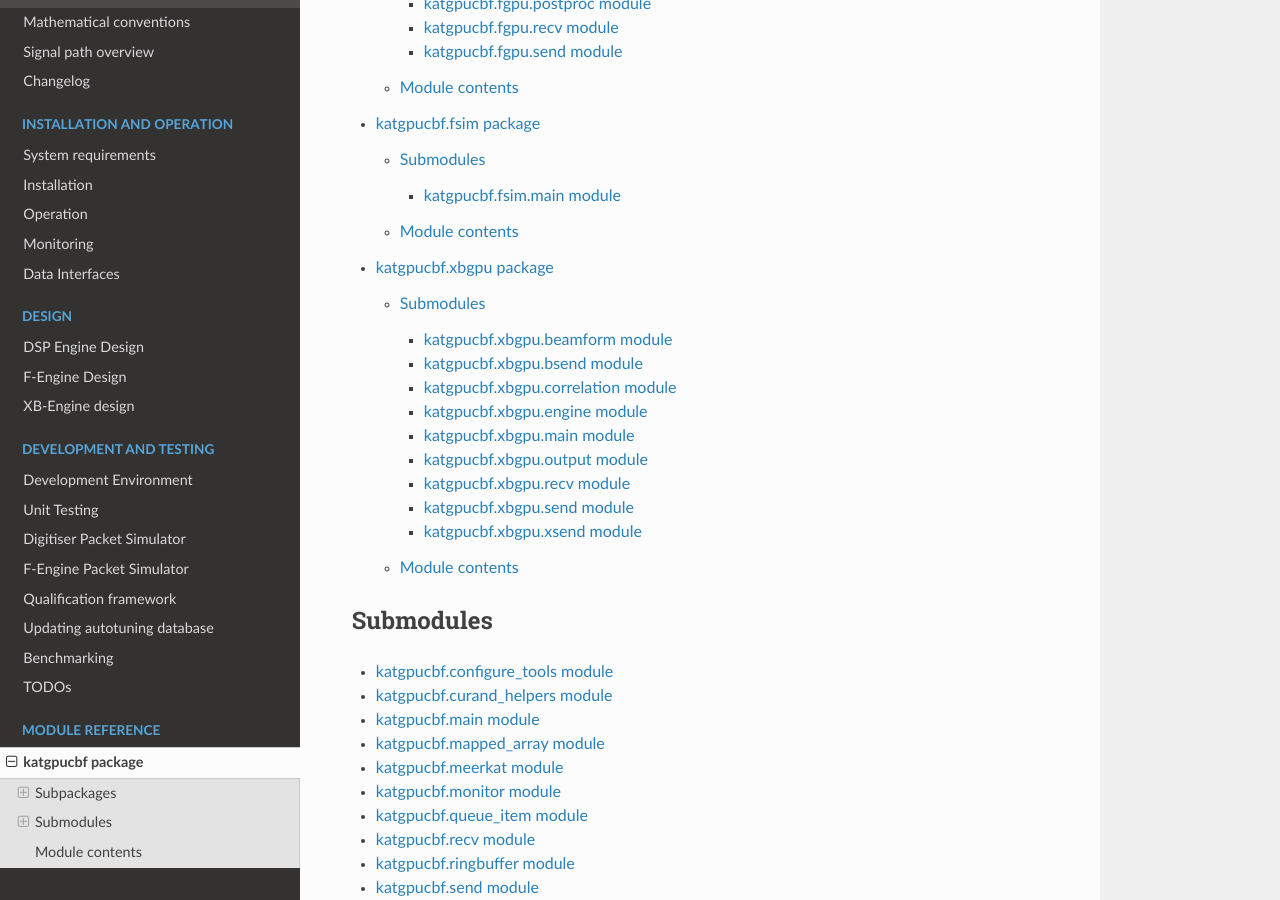
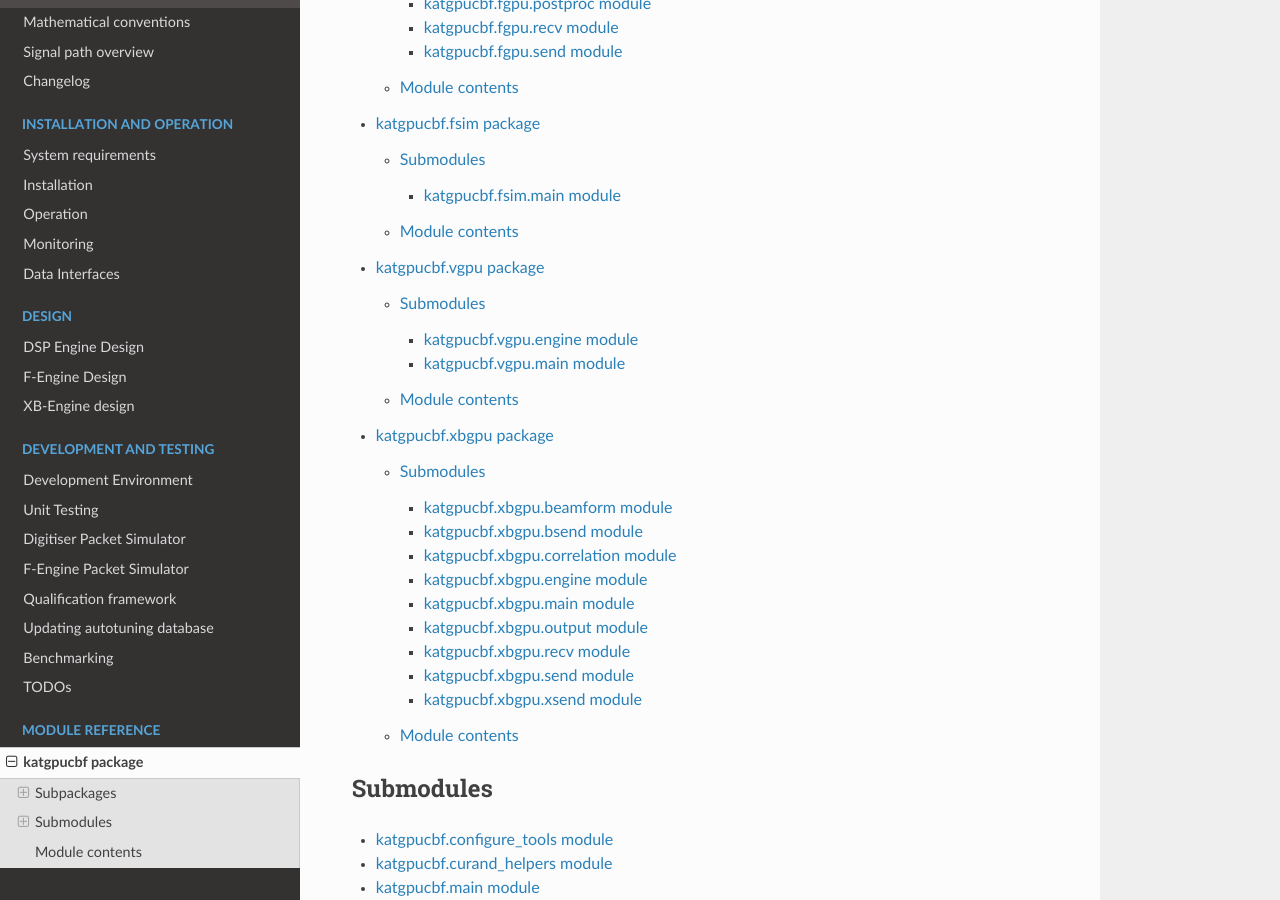
Before and after one commit to ska-sa/katgpucbf, a Sphinx documentation site: the page built from doc/katgpucbf.rst, in a window 1280 px wide and 900 px high, scrolled down 752 px. Built offline with Sphinx 7.4.7 and the Read the Docs theme 3.1.0, drawn with Linux system fonts in a browser that asks for light colours; the version number could not be read and is left out.

Commit message:
Add the vgpu.* modules to the documentation
This required a few changes elsewhere, because 'Engine' is no longer
unambiguously the FEngine.

```diff
--- a/doc/katgpucbf.rst
+++ b/doc/katgpucbf.rst
@@ -10,6 +10,7 @@
    katgpucbf.dsim
    katgpucbf.fgpu
    katgpucbf.fsim
+   katgpucbf.vgpu
    katgpucbf.xbgpu
 
 Submodules
--- /dev/null
+++ b/doc/katgpucbf.vgpu.engine.rst
@@ -0,0 +1,7 @@
+katgpucbf.vgpu.engine module
+============================
+
+.. automodule:: katgpucbf.vgpu.engine
+   :members:
+   :undoc-members:
+   :show-inheritance:
--- /dev/null
+++ b/doc/katgpucbf.vgpu.main.rst
@@ -0,0 +1,7 @@
+katgpucbf.vgpu.main module
+==========================
+
+.. automodule:: katgpucbf.vgpu.main
+   :members:
+   :undoc-members:
+   :show-inheritance:
--- /dev/null
+++ b/doc/katgpucbf.vgpu.rst
@@ -0,0 +1,19 @@
+katgpucbf.vgpu package
+======================
+
+Submodules
+----------
+
+.. toctree::
+   :maxdepth: 4
+
+   katgpucbf.vgpu.engine
+   katgpucbf.vgpu.main
+
+Module contents
+---------------
+
+.. automodule:: katgpucbf.vgpu
+   :members:
+   :undoc-members:
+   :show-inheritance:
```
Also changed, not shown: 3 other files.
